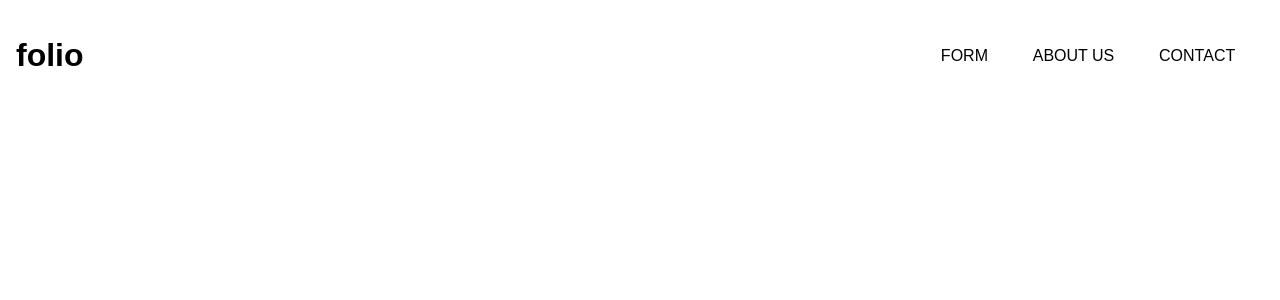
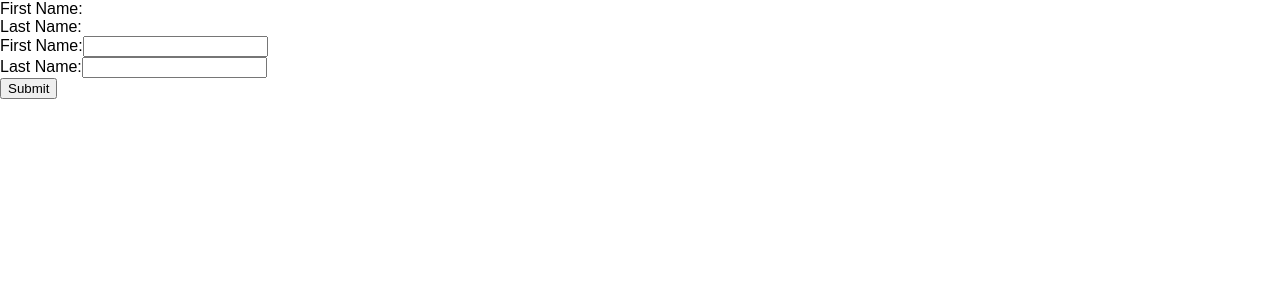
Before and after one commit to savus/testing-vite-vanilla, a React (Vite) app: page / in a window 1280 px wide. Shown: the top 300 px of the page. Built offline with nearby package versions, Linux system fonts and the light colour scheme.

Commit message:
build out abstraction for tracking userInformation as a piece of state within App.jsx and pass the state setter down to UserInfo and ControlledForm components

```diff
--- a/src/App.jsx
+++ b/src/App.jsx
@@ -6,17 +6,26 @@ import { ControlledForm } from "./components/ControlledForm";
 import { ClassControlledForm } from "./components/ClassControlledForm";
 import { InputForm } from "./components/InputForm";
 import "/src/css/app.css";
-import "/src/js/index.jsx";
+// import "/src/js/index.jsx";
+import { useState } from "react";
+import { UserInfo } from "./components/UserInfo";
 
 function App() {
+  const [userInformation, setUserInformation] = useState(null);
+
   return (
     <>
       {/* <Header></Header>
       <CountSection></CountSection>
       <Carousel></Carousel> */}
-      {/* <ClassControlledForm /> */}
-      <Header />
-      <InputForm />
+      <UserInfo userInformation={userInformation} />
+      <ClassControlledForm
+        handleUserInformation={(userInformation) => {
+          setUserInformation(userInformation);
+        }}
+      />
+      {/* <Header /> */}
+      {/* <InputForm /> */}
     </>
   );
 }
--- a/src/components/ClassControlledForm.jsx
+++ b/src/components/ClassControlledForm.jsx
@@ -1,39 +1,39 @@
-import { Component } from "react";
+import { Component, useState } from "react";
 
-export class ClassControlledForm extends Component {
-  state = {
-    firstName: "",
-    lastName: "",
+export const ClassControlledForm = ({ handleUserInformation }) => {
+  const [firstNameInput, setFirstNameInput] = useState("");
+  const [lastNameInput, setLastNameInput] = useState("");
+
+  const resetFormValues = () => {
+    setFirstNameInput("");
+    setLastNameInput("");
   };
 
-  render() {
-    const { firstName, lastName } = this.state;
-
-    const resetFormValues = () => {
-      this.setState({ firstName: "" });
-      this.setState({ lastName: "" });
-    };
   return (
     <>
+      <div>{firstNameInput}</div>
       <div className="controlled-form">
         <form
           action="#"
           onSubmit={(e) => {
             e.preventDefault();
-              console.log(firstName, lastName);
+            handleUserInformation({
+              firstName: firstNameInput,
+              lastName: lastNameInput,
+            });
             resetFormValues();
           }}
         >
           <div>
-              <label htmlFor="first-name" value={firstName}>
+            <label htmlFor="first-name" value={firstNameInput}>
               First Name:
             </label>
             <input
               type="text"
               name="first-name"
-                value={firstName}
+              value={firstNameInput}
               onChange={({ target: { value } }) => {
-                  this.setState({ firstName: value });
+                setFirstNameInput(value);
               }}
             />
           </div>
@@ -42,9 +42,9 @@ export class ClassControlledForm extends Component {
             <input
               type="text"
               name="last-name"
-                value={lastName}
+              value={lastNameInput}
               onChange={({ target: { value } }) => {
-                  this.setState({ lastName: value });
+                setLastNameInput(value);
               }}
             />
           </div>
@@ -53,5 +53,4 @@ export class ClassControlledForm extends Component {
       </div>
     </>
   );
-  }
-}
+};
--- a/src/components/Header.jsx
+++ b/src/components/Header.jsx
@@ -1,4 +1,5 @@
 import { Navbar } from "./Navbar";
+import { NavbarReact } from "./NavbarReact";
 import "../css/header.css";
 
 export const Header = () => {
@@ -6,6 +7,7 @@ export const Header = () => {
     <header>
       <h1>folio</h1>
       <Navbar />
+      <NavbarReact />
     </header>
   );
 };
--- a/src/components/InputField.jsx
+++ b/src/components/InputField.jsx
@@ -1,11 +1,11 @@
-export const InputField = ({ label }) => {
+export const InputField = ({ label, id, placeholder }) => {
   return (
-    <div className="input-field" id="username">
+    <div className="input-field" id={id}>
       <label htmlFor={label} name={label}>
-        {label.toUpperCase()}:{" "}
+        {label.toUpperCase()}:
         <span className={`${label.replaceAll(" ", "-")}-input`}></span>
       </label>
-      <input type="text" placeholder={`Type ${label} here.`} id={label} />
+      <input type="text" placeholder={placeholder} id={label} />
     </div>
   );
 };
--- a/src/components/InputForm.jsx
+++ b/src/components/InputForm.jsx
@@ -6,7 +6,11 @@ export const InputForm = () => {
     <div className="modal-overlay" id="js-form">
       <form action="#" className="js-form">
         <div className="close-button">X</div>
-        <InputField label="first-name" />
+        <InputField
+          label="first-name"
+          id="first-name"
+          placeholder={"Type your first name here"}
+        />
       </form>
     </div>
   );
--- /dev/null
+++ b/src/components/NavbarReact.jsx
@@ -0,0 +1,13 @@
+import "../css/navbar.css";
+
+export const NavbarReact = () => {
+  return (
+    <nav className="navbar-react">
+      <ul className="ul-defaults-none nav-links-react">
+        <li data-navlink-react="js-form-react">form</li>
+        <li data-navlink-react="na">About Us</li>
+        <li data-navlink-react="na">Contact</li>
+      </ul>
+    </nav>
+  );
+};
--- /dev/null
+++ b/src/components/UserInfo.jsx
@@ -0,0 +1,10 @@
+export const UserInfo = ({ userInformation }) => {
+  const firstName = userInformation?.firstName;
+  const lastName = userInformation?.lastName;
+  return (
+    <div>
+      <div>First Name: {firstName}</div>
+      <div>Last Name: {lastName}</div>
+    </div>
+  );
+};
--- a/src/css/navbar.css
+++ b/src/css/navbar.css
@@ -1,18 +1,23 @@
-.navbar ul {
+.navbar ul,
+.navbar-react ul {
   display: flex;
 }
 
-.navbar ul li {
+.navbar ul li,
+.navbar-react ul li {
   padding: 1rem;
   margin-right: 0.8rem;
   text-transform: uppercase;
 }
 
 .navbar ul li:hover,
-.navbar ul li.active {
+.navbar ul li.active,
+.navbar-react ul li:hover,
+.navbar-react ul li.active {
   color: var(--color-link);
 }
 
-.navbar ul li:hover {
+.navbar ul li:hover,
+.navbar-react ul li:hover {
   cursor: pointer;
 }
--- a/src/js/index.jsx
+++ b/src/js/index.jsx
@@ -10,34 +10,45 @@ document.addEventListener("DOMContentLoaded", function () {
 
   const formClose = document.querySelectorAll(`.${closeButton}`);
 
-  const usernameInput = document.querySelector("#username");
-  let userInput = "";
-  const setUserInput = (input) => (userInput = input);
-  const updateUserInput = () => {
+  const setActive = (selector, elem) => {
+    const activeSelected = document.querySelector(`${selector}.${active}`);
+    if (activeSelected !== null) activeSelected.classList.remove(active);
+    elem.classList.add(active);
+  };
+
+  const firstNameInput = document.querySelector("#first-name");
+  let firstName = "";
+  const setFirstName = (input) => (firstName = input);
+  const updateFirstName = () =>
     document
       .querySelectorAll(".first-name-input")
-      .forEach((input) => (input.innerText = userInput));
-  };
+      .forEach((input) => (input.innerText = firstName));
 
-  navLinkElem.addEventListener("click", ({ target }) => {
+  const delegateNavLinks = (e) => {
+    const { target } = e;
     const isLink = target.matches(dataNavLink);
     if (isLink) {
       const dataLink = target.dataset.navlink;
+
+      setActive(dataNavLink, target);
       document.getElementById(dataLink).classList.add(isVisible);
     }
+  };
+
+  const closeModal = (e) => {
+    const form = e.target.closest(`.${overlay}`);
+    form.classList.remove(isVisible);
+  };
+
+  navLinkElem.addEventListener("click", delegateNavLinks);
+
+  formClose.forEach((button) => {
+    button.addEventListener("click", closeModal);
   });
 
-  formClose.forEach((button) => {
-    button.addEventListener("click", ({ target }) => {
-      const form = target.closest(`.${overlay}`);
-      form.classList.remove(isVisible);
-    });
-  });
-
-  usernameInput.addEventListener("keyup", (e) => {
-    setUserInput(e.target.value);
-    console.log(userInput);
-    updateUserInput();
+  firstNameInput.addEventListener("keyup", (e) => {
+    setFirstName(e.target.value);
+    updateFirstName();
   });
 
   document.addEventListener("keyup", (e) => {
@@ -45,9 +56,6 @@ document.addEventListener("DOMContentLoaded", function () {
 
     switch (key) {
       case "Enter":
-        if (form.classList.contains("is-visible"))
-          form.classList.remove("is-visible");
-        else form.classList.add("is-visible");
         break;
     }
   });
```
Lines whose indentation alone changed are shown as unchanged.
